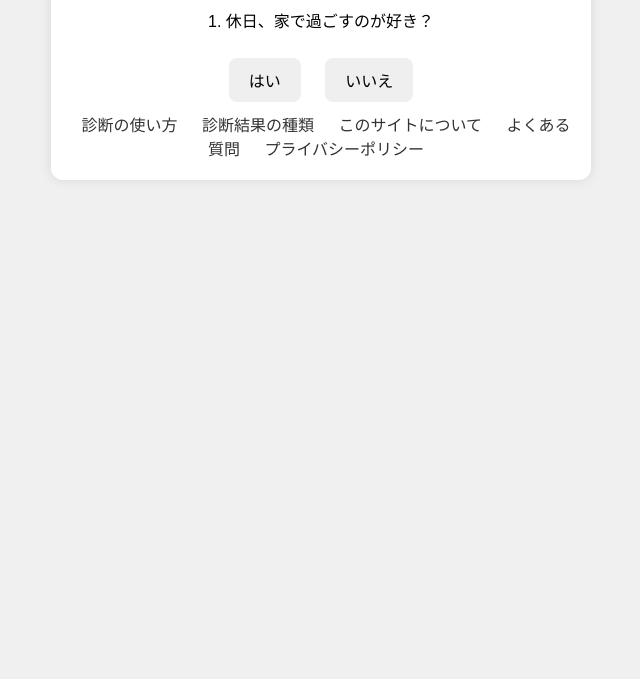
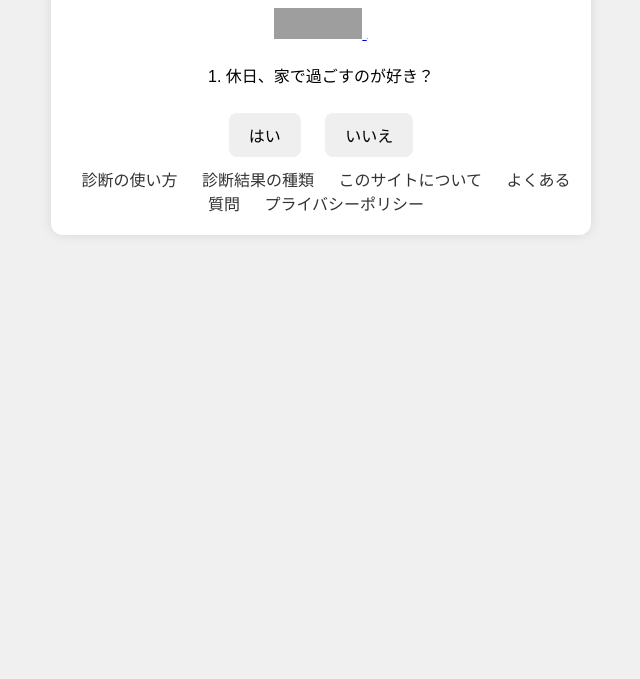
Before and after one commit to minminweb/quiz-app, a plain HTML site: page index.html in a window 1280 px wide. Shown: the part 121-800 px from the top of the page, without its empty margins (319-959 px from the left). Drawn offline with Linux system fonts and the light colour scheme; grey boxes are pictures that could not be loaded.

Commit message:
Update index.html

```diff
--- a/index.html
+++ b/index.html
@@ -43,6 +43,15 @@
 <body>
   <div class="quiz-box">
     <h1>陰キャ or 陽キャ 診断</h1>
+
+    <!-- 🪧 アフィリエイト広告ここに追加 -->
+    <div style="margin-bottom: 20px;">
+      <a href="https://af.moshimo.com/af/c/click?a_id=5053991&p_id=54&pc_id=54&pl_id=616" rel="nofollow" referrerpolicy="no-referrer-when-downgrade">
+        <img src="https://image.moshimo.com/af-img/0032/000000000616.gif" width="88" height="31" style="border:none;">
+      </a>
+      <img src="https://i.moshimo.com/af/i/impression?a_id=5053991&p_id=54&pc_id=54&pl_id=616" width="1" height="1" style="border:none;" loading="lazy">
+    </div>
+
     <div id="quiz">
       <p id="question">質問を読み込み中...</p>
       <button onclick="answer(0)" id="btn0">選択肢A</button>
```
